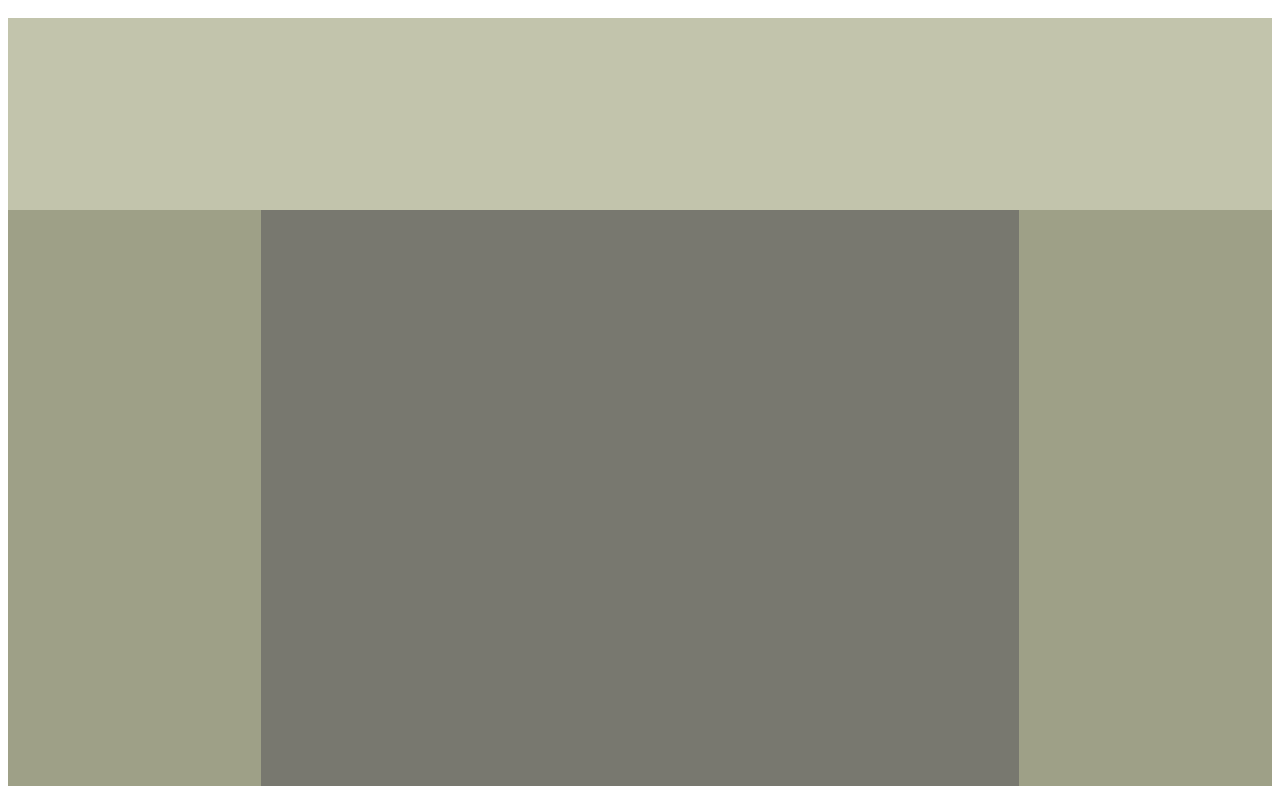
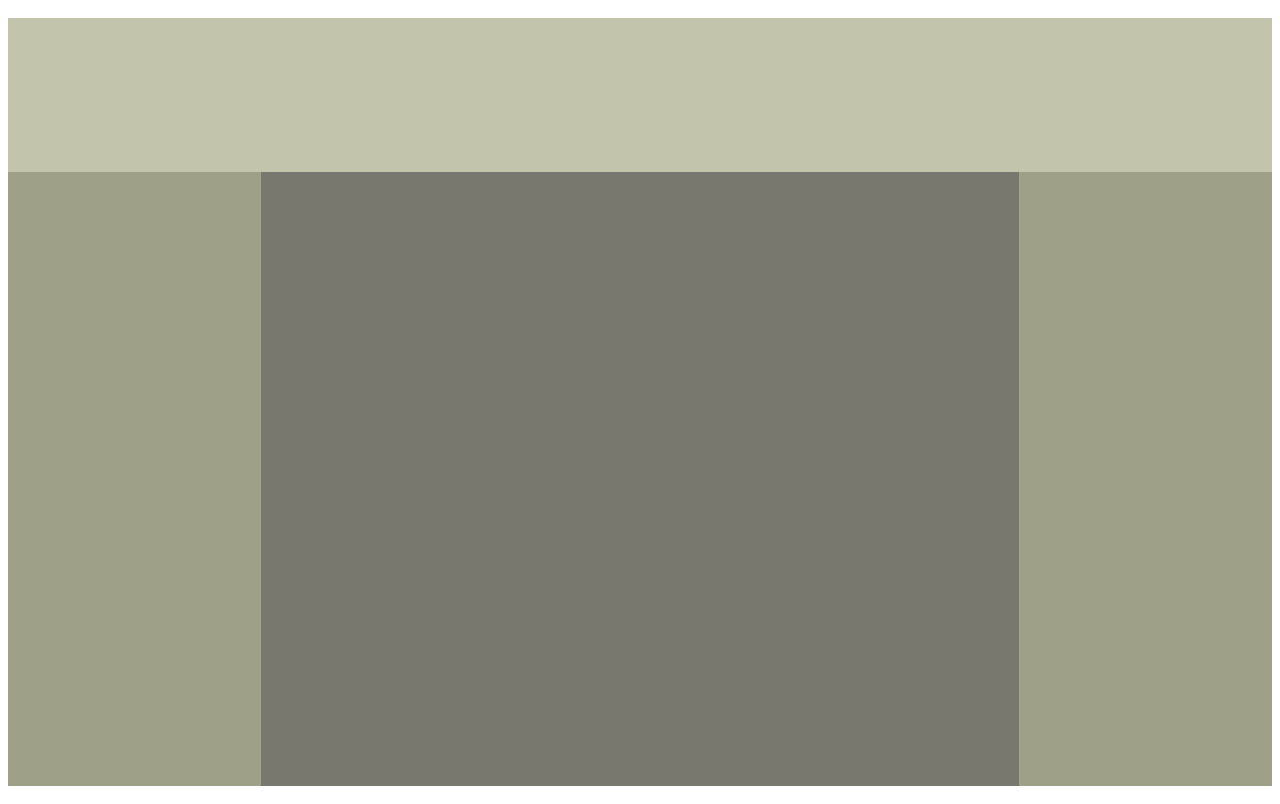
Before and after one commit to n1ghtr33x/html-homeworks, a plain HTML site: page HW 3/homework 2/index-3.html in a window 1280 px wide. Drawn offline with Linux system fonts and the light colour scheme.

Commit message:
homework 3

```diff
--- a/HW 3/homework 2/style-3.css
+++ b/HW 3/homework 2/style-3.css
@@ -1,21 +1,23 @@
 .block {
     padding-top: 10px;
     padding-bottom: 10px;
-    display: flex;
-    flex-direction: column;
-    height: 100%;
     width: 100%;
+    height: 96vh;
+    display: grid;
+    grid-template-columns: repeat(1, 100%);
+    grid-template-rows: repeat(6, 20%);
 }
 
 .item-1 {
-    width: auto;
-    height: 24vh;
     background: #C2C4AC;
+    grid-row-start: 1;
+    grid-row-end: 2;
+
 }
 
 .item-2 {
-    width: auto;
-    height: 72vh;
+    grid-row-start: 2;
+    grid-row-end: 6;
     display: flex;
     flex-direction: row;
 }
```
